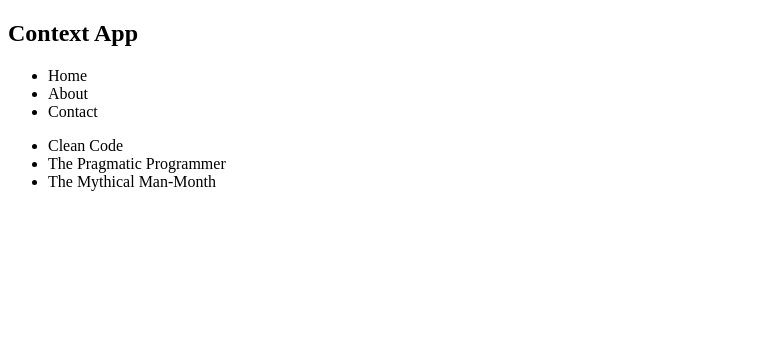
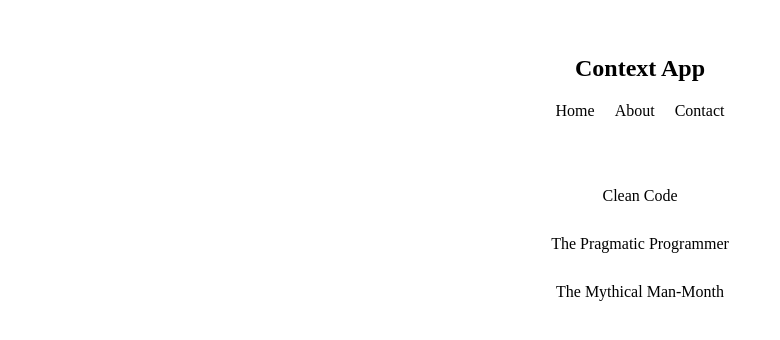
Before and after one commit to saullbrandao/book-list, a React (Create React App) app: page / in a window 1280 px wide. Shown: the top 340 px of the page, without its empty margins (0-780 px from the left). Built offline with nearby package versions, Linux system fonts and the light colour scheme.

Commit message:
Add styling to the components

```diff
--- /dev/null
+++ b/src/index.css
@@ -0,0 +1,34 @@
+.App {
+    max-width: 400px;
+    margin: 30px auto;
+    text-align: center;
+}
+
+nav {
+    padding: 5px;
+}
+
+nav ul {
+    padding: 0;
+}
+
+nav ul li {
+    display: inline-block;
+    margin: 0 10px;
+}
+
+.book-list {
+    padding: 20px;
+    margin-bottom: 20px;
+}
+
+.book-list ul {
+    padding: 0;
+    list-style-type: none;
+}
+
+.book-list li {
+    padding: 10px;
+    margin: 10px;
+    border-radius: 10px;
+}
--- a/src/index.js
+++ b/src/index.js
@@ -1,6 +1,7 @@
 import React from 'react';
 import ReactDOM from 'react-dom';
 import App from './App';
+import './index.css'
 
 ReactDOM.render(
   <App />,
```
